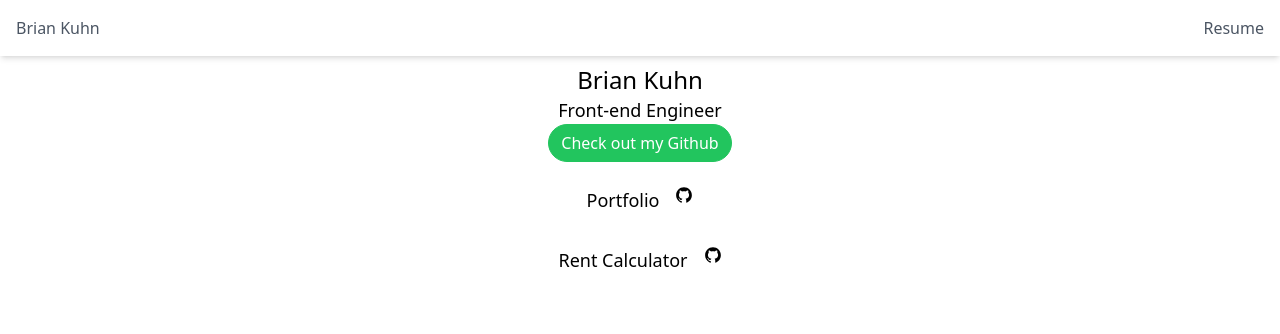
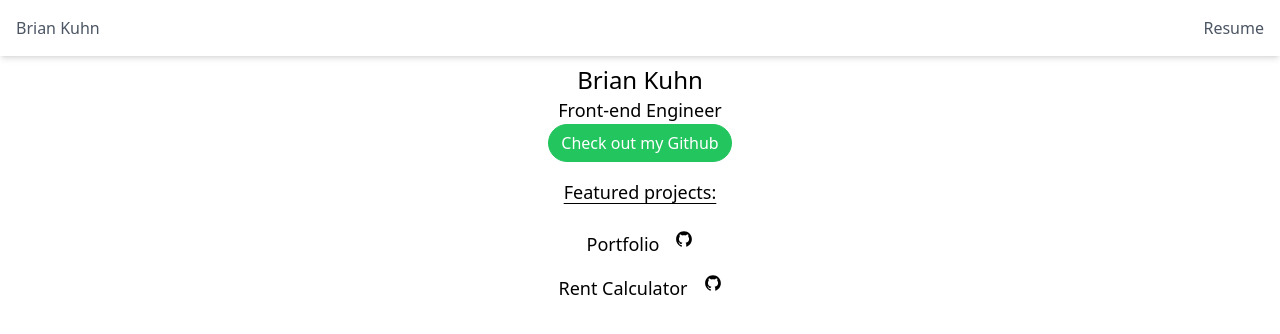
Before and after one commit to brianslab/portfolio, a Next.js app: page / in a window 1280 px wide. Shown: the top 334 px of the page. Built offline with nearby package versions, Linux system fonts and the light colour scheme.

Commit message:
add 'Featured projects' header

```diff
--- a/pages/index.tsx
+++ b/pages/index.tsx
@@ -36,13 +36,16 @@ export default function Home() {
           <Link href='https://github.com/brianslab'>Check out my Github</Link>
         </Button>
       </div>
+      <div className='py-2 text-center text-lg underline underline-offset-4'>
+        Featured projects:
+      </div>
       <div className='flex text-lg py-4 gap-4 text-center place-content-center'>
         <Link href='https://briandkuhn.com'>Portfolio</Link>
         <Link href='https://github.com/brianslab/portfolio'>
           <AiFillGithub />
         </Link>
       </div>
-      <div className='flex text-lg py-4 gap-4 text-center place-content-center'>
+      <div className='flex text-lg gap-4 text-center place-content-center'>
         <Link href='https://rentcalc.briandkuhn.com'>Rent Calculator</Link>
         <Link href='https://github.com/brianslab/rentcalc'>
           <AiFillGithub />
```
